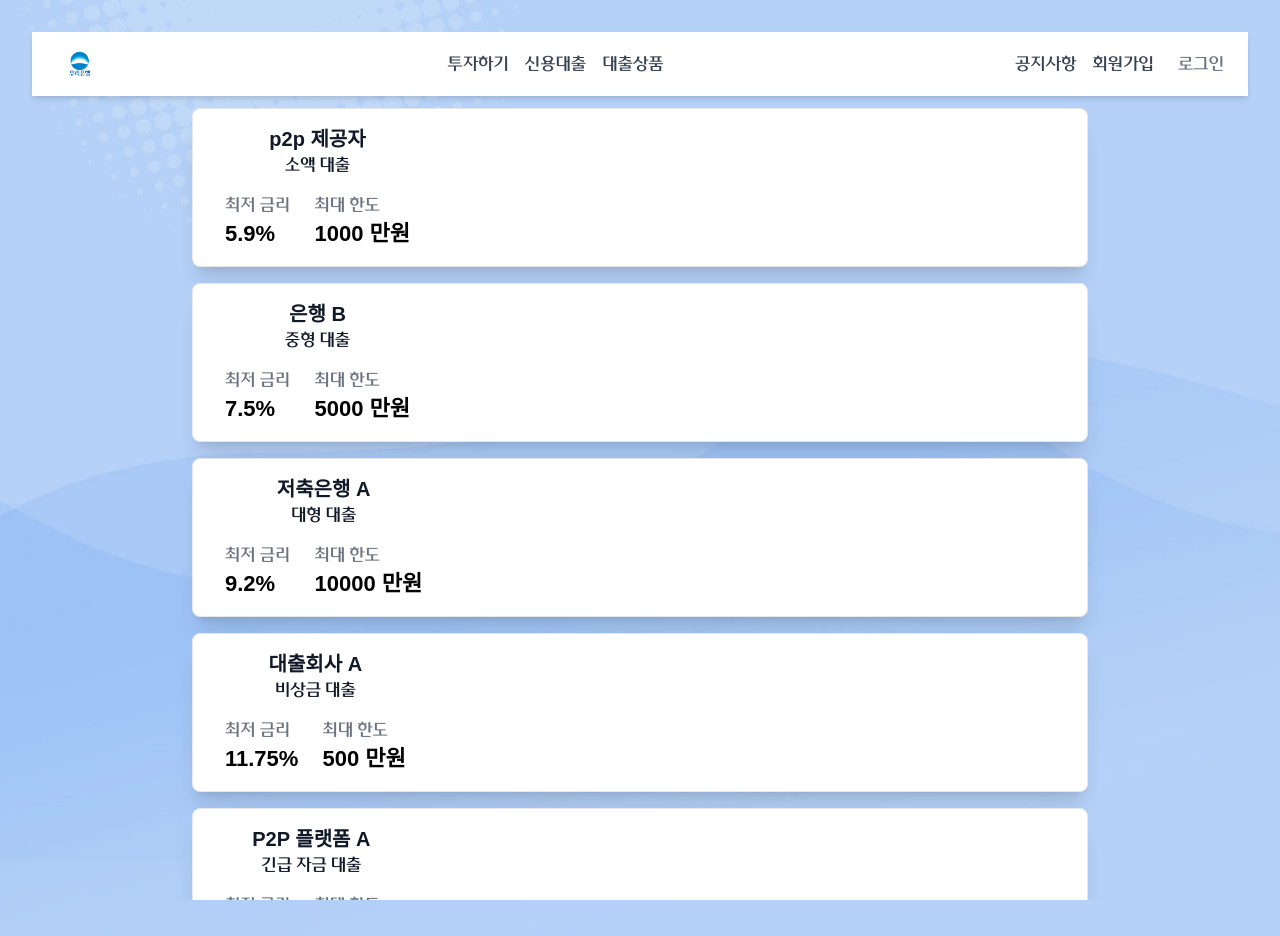
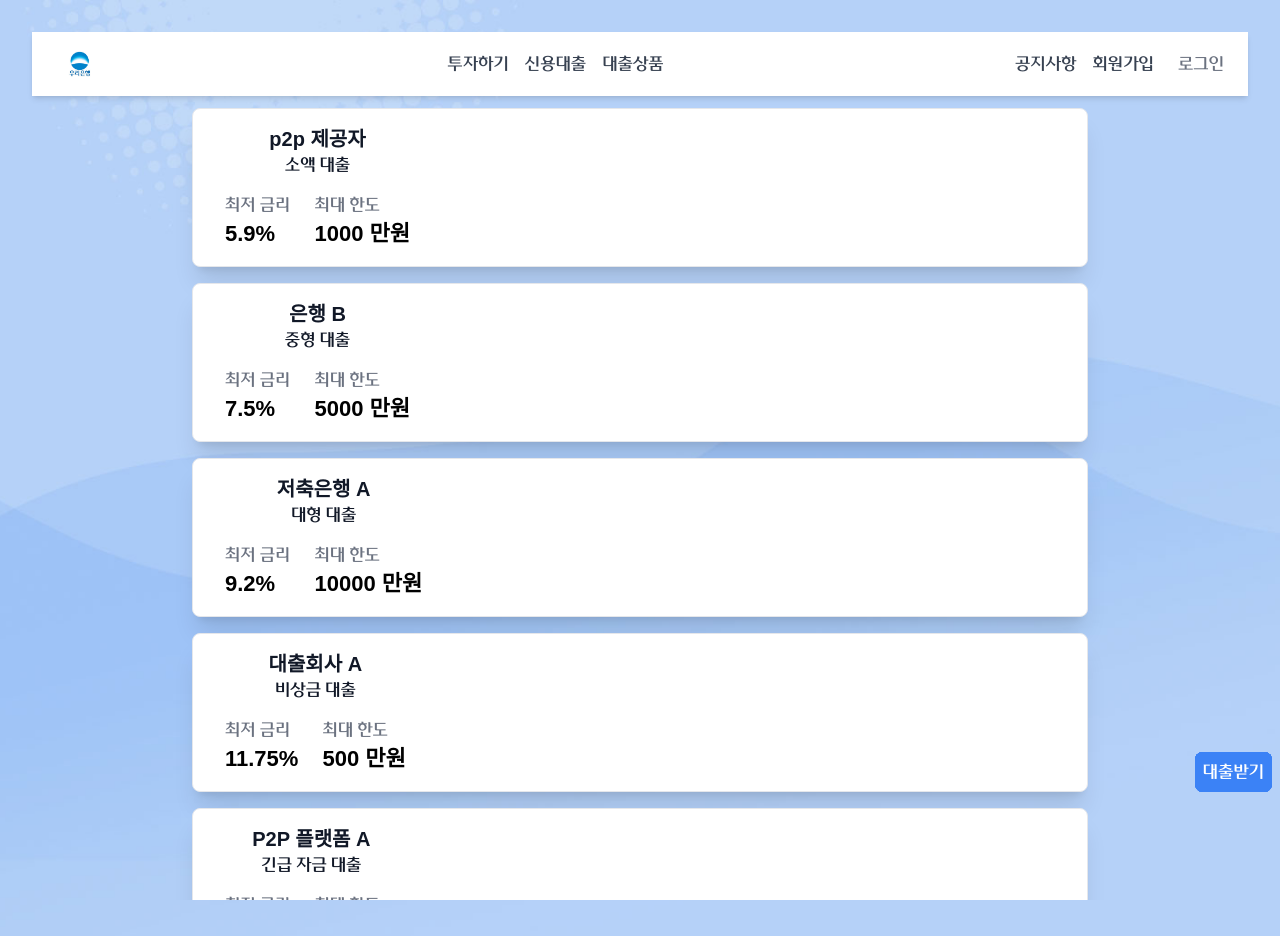
Before and after one commit to woorifisa-service-dev-3rd/frontend-3nd-Loan, a React (Vite) app: page /LoanList in a window 1280 px wide. Built offline with nearby package versions, Linux system fonts and the light colour scheme; a web font is replaced by a local one.

Commit message:
fix: loanitem 대출받기 버튼 수정

```diff
--- a/src/components/LoanList/LoanItem.jsx
+++ b/src/components/LoanList/LoanItem.jsx
@@ -1,6 +1,14 @@
 import React from 'react';
+import { useNavigate } from 'react-router-dom';
 
 export const LoanItem = ({ loan }) => {
+
+  const navigate = useNavigate();
+
+  const handleNextClick = () => {
+    navigate('/authentication');
+  };
+
   return (
     <div className="flex justify-center items-center py-2 px-4">
       <a href='#'
@@ -34,6 +42,13 @@ export const LoanItem = ({ loan }) => {
           </dl>
         </div>
       </a>
+        <button
+        type="button"
+        onClick={handleNextClick}
+        className="absolute bottom-2 right-2 p-2 bg-blue-500 text-white rounded-lg hover:bg-blue-600"
+      >
+        대출받기
+      </button>
     </div>
   );
 }
```
